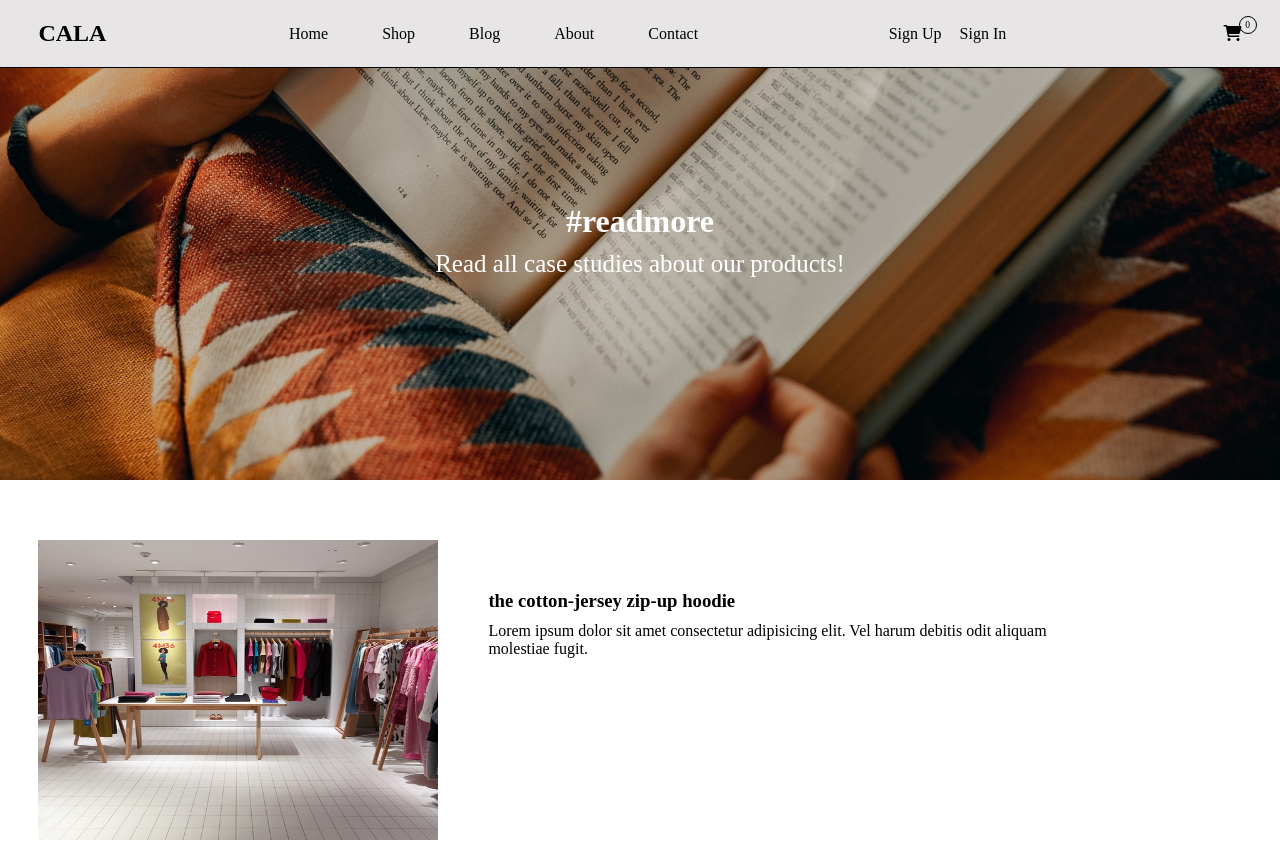
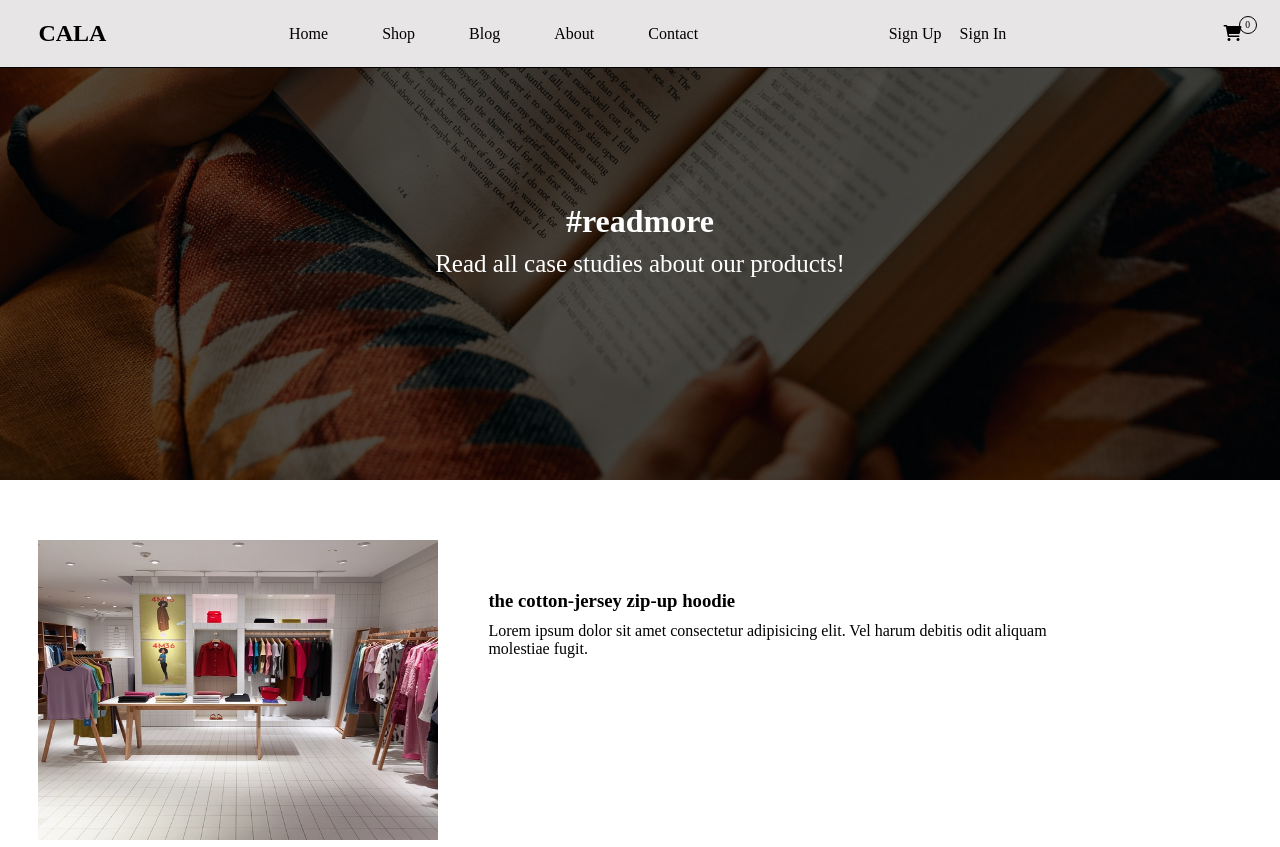
Before and after one commit to Rabe397/Cala, a plain HTML site: page blog.html in a window 1280 px wide. Shown: the top 847 px of the page. Drawn offline with Linux system fonts and the light colour scheme.

Commit message:
change some styles

```diff
--- a/blog.html
+++ b/blog.html
@@ -52,7 +52,7 @@
         </div>
     </header>
     <!-- main-section -->
-    <main class="blog-main flex-center">
+    <main class="blog-main flex-center overlay">
         <div class="main-info-container">
             <h1> #readmore </h1>
             <p> Read all case studies about our products! </p>
--- a/css/about.css
+++ b/css/about.css
@@ -4,8 +4,20 @@
     background-image: url(../images/about/banner.png);
     background-size: cover;
     background-position: center;
+    position: relative;
 }
-
+.overlay::before{
+  content: "";
+  position: absolute;
+  top: 0;
+  left: 0;
+  width: 100%;
+  height: 100%;
+  background-color: rgba(0,0,0,0.6);
+}
+.main-info-container{
+  z-index: 2;
+}
 /* about-us-section */
 .about-us-container img{
     height: 500px;
--- a/css/blog.css
+++ b/css/blog.css
@@ -1,9 +1,23 @@
 /* main-section */
 .blog-main{
+    position: relative;
     height: 60vh;
+    /* margin-top: 60px; */
     background-image: url(../images/blog/b19.jpg);
     background-size: cover;
     background-position: bottom;
+}
+.overlay::before{
+    content: "";
+    position: absolute;
+    top: 0;
+    left: 0;
+    width: 100%;
+    height: 100%;
+    background-color: rgba(0,0,0,0.6);
+}
+.main-info-container{
+    z-index: 2;
 }
 /* blog-section */
 .blog-box{
--- a/css/style.css
+++ b/css/style.css
@@ -61,6 +61,7 @@ section{
     top: 0;
     left: 0;
     right: 0;
+    z-index: 100;
 }
 .site-header nav{
     width: 40%;
@@ -129,7 +130,9 @@ section{
 .display-none{
     display: none;
 }
+
 /* main-section */
+
 .main-info-container{
     text-align: center;
     color: white;
```
Also changed, not shown: about.html (+1 -1 lines), contact.html (+1 -1 lines).
